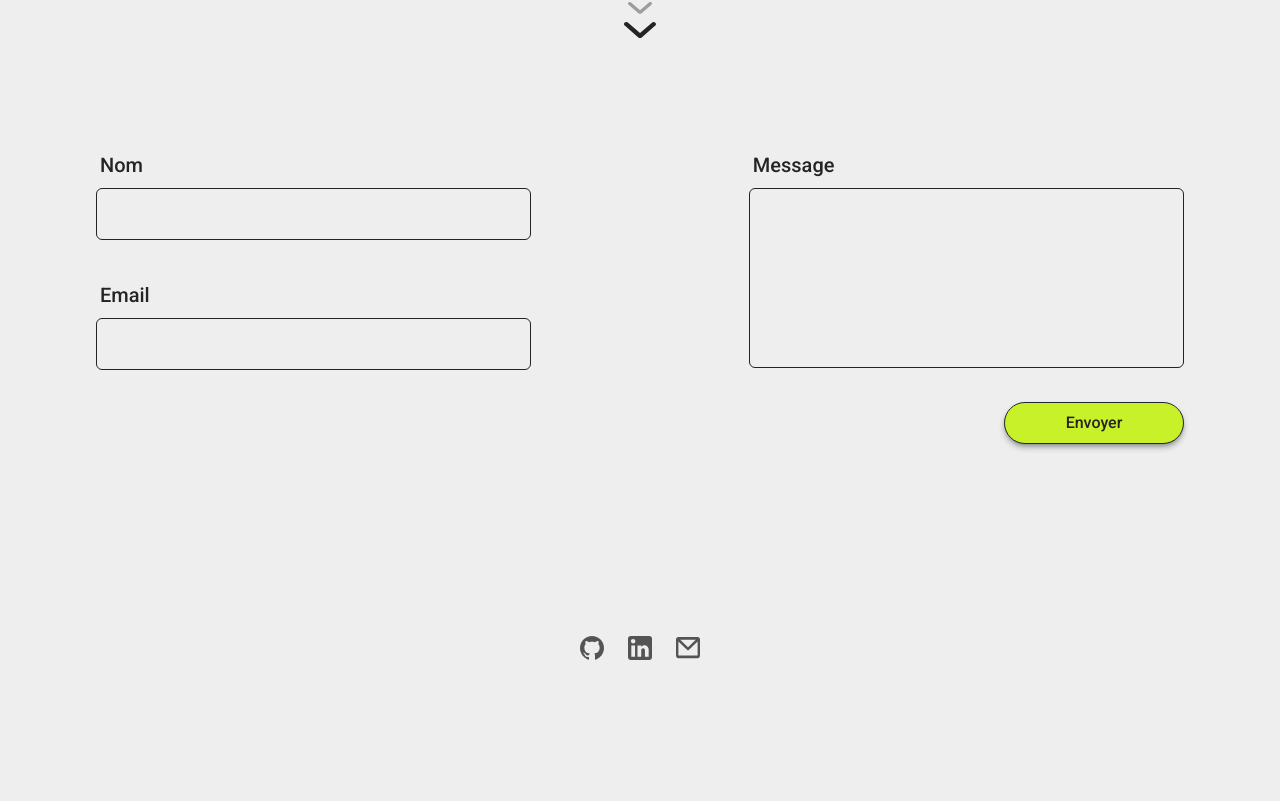
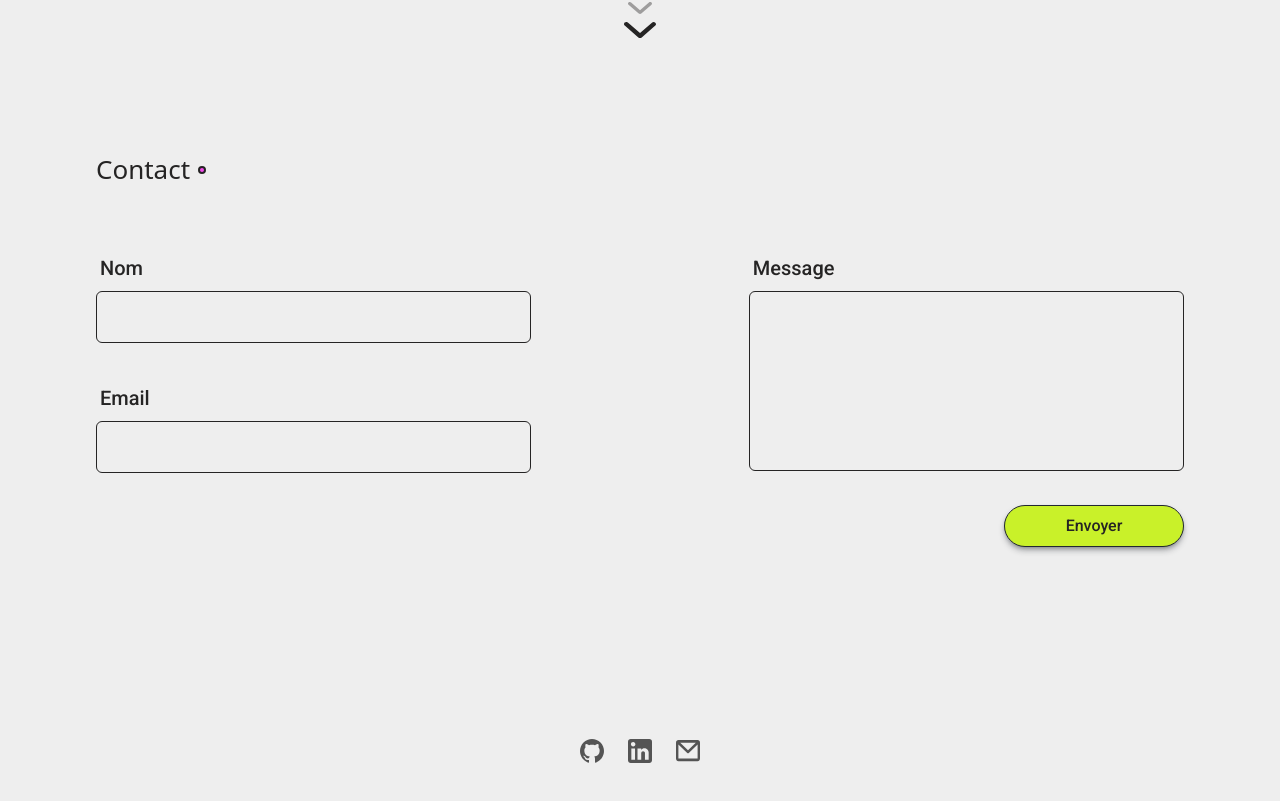
Before and after one commit to senrine/Portfolio, a React (Vite) app: page / in a window 1280 px wide. Shown: the part 2575-3376 px from the top of the page. Before the commit the page ends 3299 px from the top, so only its background shows below. Built offline with nearby package versions, Linux system fonts and the light colour scheme.

Commit message:
contact title added

```diff
--- a/src/components/Contact.tsx
+++ b/src/components/Contact.tsx
@@ -69,6 +69,11 @@ export default function Contact({ en, fr }: contactProps) {
   };
 
   return (
+    <div id="Contact" className="mt-16 mb-16 text-[#252424]">
+      <div className="flex flex-row justify-center lg:justify-start items-center mb-8 lg:mb-16">
+        <h3 className="mr-2 text-[20px] lg:text-[26px] font-medium">Contact</h3>
+        <hr className="w-2 h-2 border-2 rounded-full bg-[#F24CEB] border-[#252424]" />
+      </div>
       <form
         onSubmit={handleSubmit}
         id="Contact"
@@ -125,5 +130,6 @@ export default function Contact({ en, fr }: contactProps) {
             (fr && frLang["contact.btn"].defaultMessage)}
         </button>
       </form>
+    </div>
   );
 }
```
Lines whose indentation alone changed are shown as unchanged.
